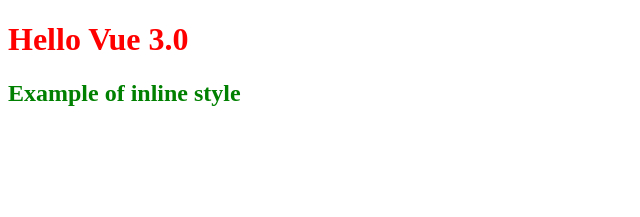
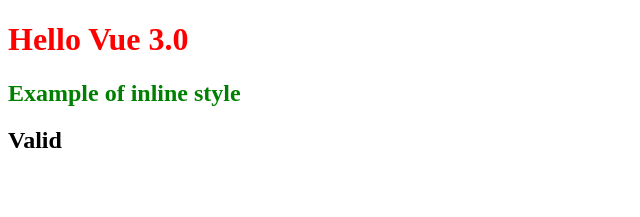
Before and after one commit to bm-jsms/my_vue-practice, a Vue app: page / in a window 1280 px wide. Shown: the top 217 px of the page, without its empty margins (0-640 px from the left). Built offline with nearby package versions, Linux system fonts and the light colour scheme.

Commit message:
ternary operator

```diff
--- a/src/App.vue
+++ b/src/App.vue
@@ -1,6 +1,7 @@
 <script setup>
 const msg = 'Hello Vue 3.0';
 const styleColor = 'color: green';
+const valid = true;
 </script>
 
 <template>
@@ -10,6 +11,10 @@
 
 	<!-- <h2 style="color: blue">Example of inline style</h2> -->
 	<h2 :style="styleColor">Example of inline style</h2>
+
+	<h2>
+		{{ valid ? 'Valid' : 'Not Valid' }}
+	</h2>
 </template>
 
 <style>
```
